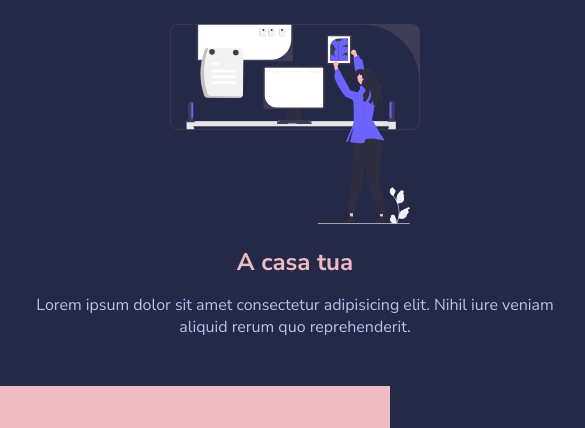
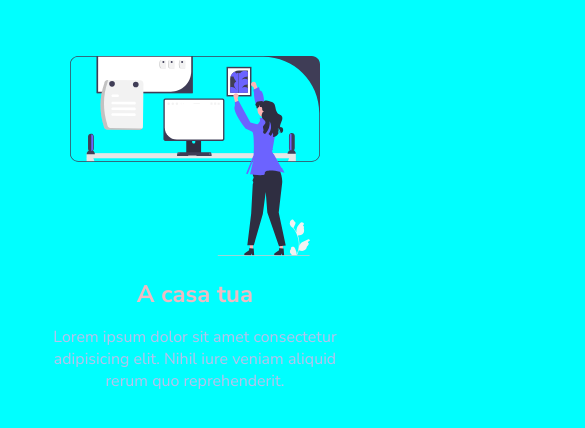
Before and after one commit to soniabergamini/html-css-resp-wannabe, a plain HTML site: page index.html in a window 390 px wide. Shown: the part 209-637 px from the top of the page, 585 px wide, since content can reach past the window. Drawn offline with Linux system fonts and the light colour scheme.

Commit message:
feat(main): add Lessons Section responsive layout

```diff
--- /dev/null
+++ b/Risorse/css/responsive.css
@@ -0,0 +1,32 @@
+/* Layout: Only Tablet */
+@media screen and (min-width: 480px) and (max-width: 768px) {
+    body {
+        background-color: brown;
+    }
+}
+
+/* Layout: Only Mobile */
+@media screen and (max-width: 480px) {
+    body {
+        background-color: aqua;
+    }
+    .row {
+        flex-direction: column;
+        align-items: center;
+        gap: 5%;
+    }
+    .lessons .col {
+        width: 100%;
+        padding: 2rem 1rem;
+    }
+    .text {
+        padding: 0 3%;
+    }
+}
+
+/* Layout: Mobile & Tablet */
+@media screen and (max-width: 768px) {
+    .container {
+        width: 100%;
+    }
+}
--- a/index.html
+++ b/index.html
@@ -11,6 +11,7 @@
         />
         <!-- Main Styles -->
         <link rel="stylesheet" href="./Risorse/css/style.css" />
+        <link rel="stylesheet" href="./Risorse/css/responsive.css">
     </head>
     <body>
         <!--
```
